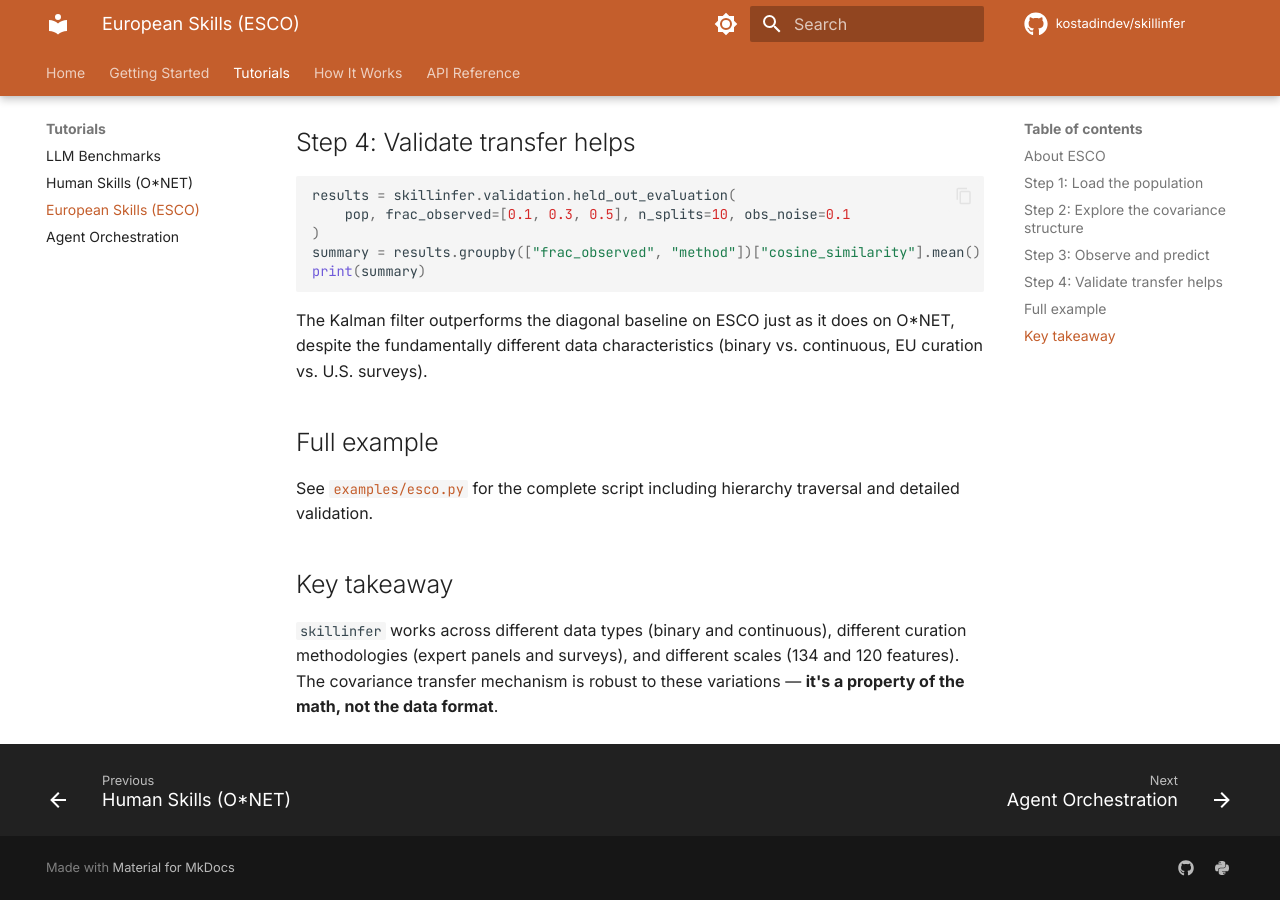
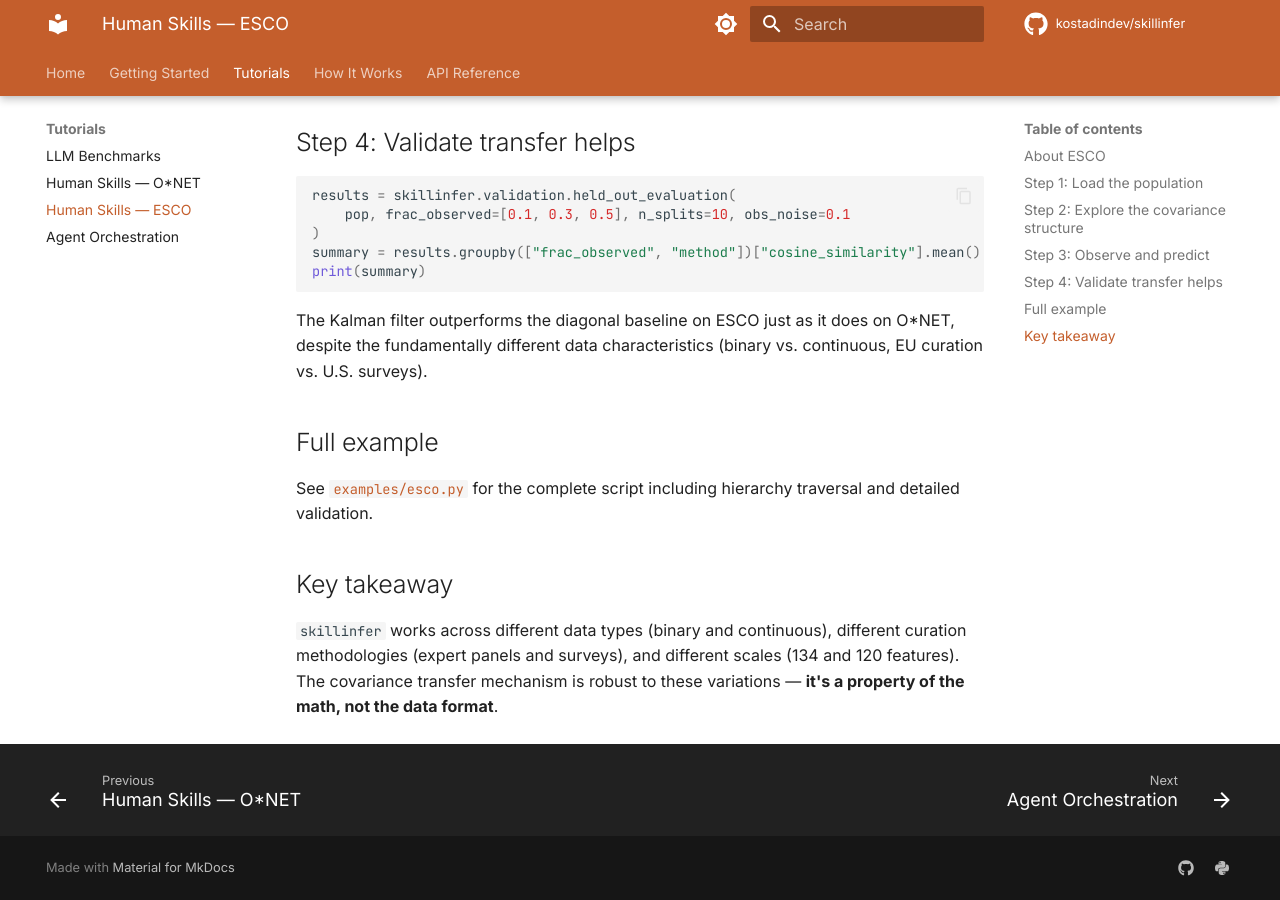
Before and after one commit to kostadindev/skillinfer, an MkDocs documentation site: the page built from docs/tutorials/european-skills.md, in a window 1280 px wide and 900 px high, scrolled down 1958 px. Built offline with MkDocs 1.6.1 and Material for MkDocs 9.7.7, drawn with Linux system fonts in a browser that asks for light colours; comment, search, counter and statistics services are not loaded.

Commit message:
update tutorial titles

```diff
--- a/mkdocs.yml
+++ b/mkdocs.yml
@@ -91,8 +91,8 @@ nav:
     - Core Concepts: getting-started/concepts.md
   - Tutorials:
     - LLM Benchmarks: tutorials/llm-benchmarks.md
-    - Human Skills (O*NET): tutorials/human-skills.md
-    - European Skills (ESCO): tutorials/european-skills.md
+    - Human Skills — O*NET: tutorials/human-skills.md
+    - Human Skills — ESCO: tutorials/european-skills.md
     - Agent Orchestration: tutorials/orchestration.md
   - How It Works:
     - The Kalman Update: how-it-works/kalman-update.md
```
